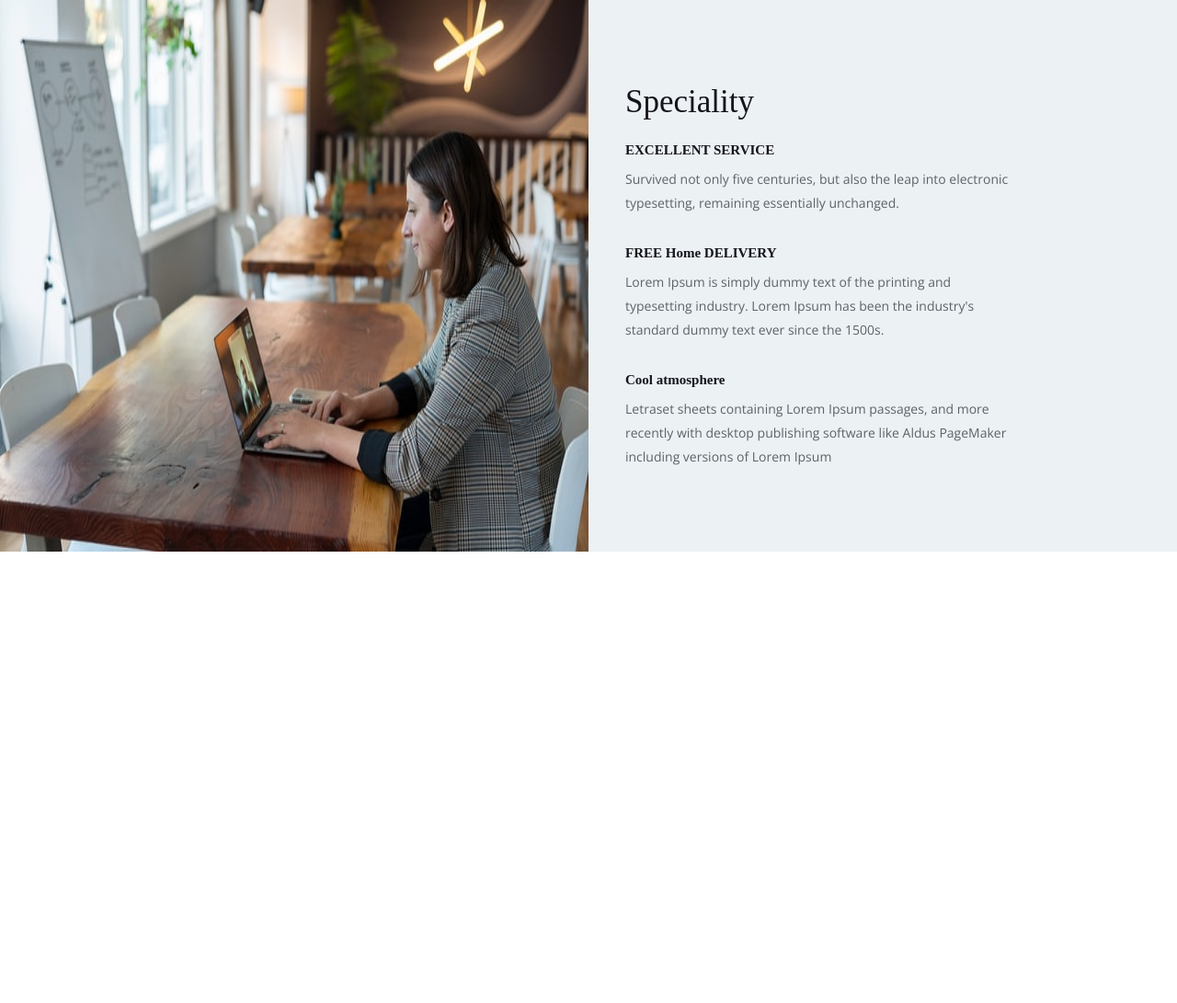
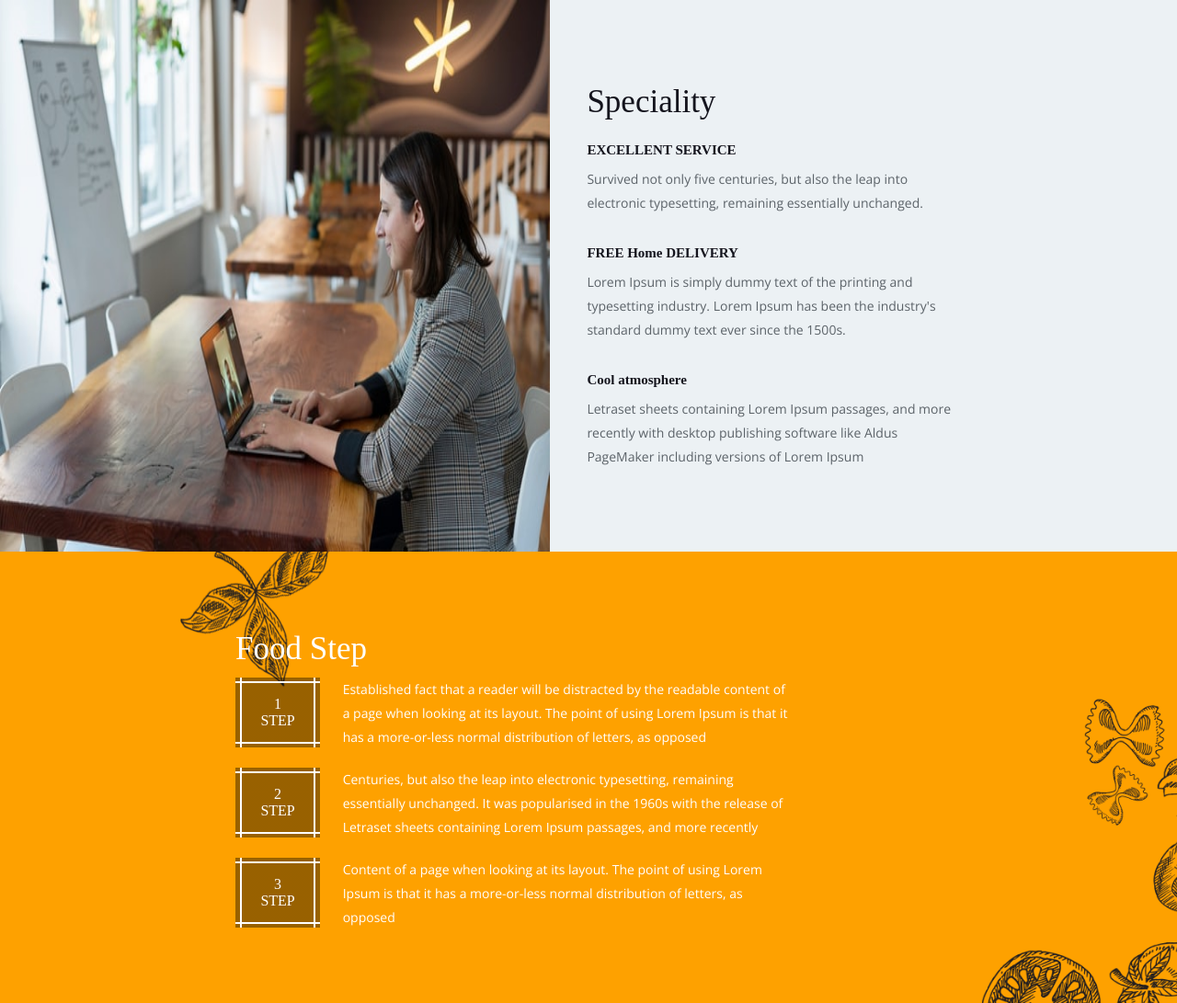
Before and after one commit to tomahawk535/WellnessLiving, a website: page src/index.html in a window 1280 px wide. Shown: the whole page at 92% size. Before the commit the page ends 800 px from the top, so only its background shows below. Drawn offline with nearby package versions, Linux system fonts and the light colour scheme; files that its build step writes are made by us from their sources.

Commit message:
added footer

```diff
--- a/src/index.html
+++ b/src/index.html
@@ -32,6 +32,41 @@
 
         </div>
     </header>
+    <footer>
+        <h2>Food Step</h2>
+        <div class="step">
+            <div class="step-item">
+                <div class="step-num">
+                    <span>1</span><br>
+                    <span>STEP</span>
+                </div>
+                <p>Established fact that a reader will be distracted by the readable content of a page when looking at
+                    its layout. The point of using Lorem Ipsum is that it has a more-or-less normal distribution of letters,
+                    as opposed</p>
+            </div>
+            <div class="step-item">
+                <div class="step-num">
+                    <span>2</span><br>
+                    <span>STEP</span>
+                </div>
+                <p>Centuries, but also the leap into electronic typesetting, remaining essentially unchanged. It was
+                    popularised in the 1960s with the release of Letraset sheets containing Lorem Ipsum passages, and more
+                    recently</p>
+            </div>
+            <div class="step-item">
+                <div class="step-num">
+                    <span>3</span><br>
+                    <span>STEP</span>
+                </div>
+                <p>Content of a page when looking at its layout. The point of using Lorem Ipsum is that it has a
+                    more-or-less normal distribution of letters, as opposed</p>
+            </div>
+        </div>
+        <div class="vertical-line">
+
+        </div>
+
+    </footer>
 
 <!--     custom script -->
     <script src="js/index.min.js"></script>
--- a/src/style/scss/style.scss
+++ b/src/style/scss/style.scss
@@ -37,15 +37,16 @@ header {
   display: flex;
   flex-wrap: wrap;
   background-color:  $header-bg-color;
+  padding-right: 15%;
   .brand-logo {
-    flex-basis: 50%;
+    flex-basis: 55%;
     img {
       width: 100%;
       height: 100%;
     }
   }
   .brand-info {
-    flex-basis: 50%;
+    flex-basis: 45%;
     padding: 6.25rem  2.5rem 5.625rem;
     h1 {
       @include main-headers;
@@ -59,17 +60,62 @@ header {
     p{
       @include paragraph;
       color: $header-p-color;
-      width: 75%;
       margin-top: 0.625rem;
     }
+  }
+}
+footer {
+  background-image: url("../../img/footer-bg.png");
+  background-repeat: no-repeat;
+  background-size: cover;
+  padding: 5.9375rem 20% 5rem;
+  color: $secondary-color;
+  display: flex;
+  flex-wrap: wrap;
+  h2 {
+    @include main-headers;
+    flex-basis: 100%;
+  }
+  .step {
+    flex-basis: 80%;
+    .step-item {
+      display: flex;
+      flex-wrap: wrap;
+      flex-basis: 100%;
+      align-items: stretch;
+      margin-top: 1.25rem;
+      .step-num {
+        flex-basis: 15%;
+        text-align: center;
+        background: linear-gradient(to right, transparent 5%, #fff 5% 8%, transparent 8% 92%, #fff 92% 95%,transparent 95%),
+        linear-gradient(rgba(0,0,0, 0.4) 5%, #fff 5% 8%, rgba(0,0,0, 0.4) 8% 92%, #fff 92% 95%,rgba(0,0,0, 0.4) 95%);
+        text-transform: uppercase;
+        height: 100%;
+        padding: 1.25rem;
+      }
+      p{
+        flex-basis: 80%;
+        @include paragraph;
+        margin-left: 1.75em;
+
+      }
+    }
+
   }
 }
 
 
 @media all and (max-width: 800px) {
   header {
+    padding: 0;
     .brand-logo, .brand-info {
       flex-basis: 100%;
     }
   }
+  footer {
+    padding: 3.9375rem 5% 2rem;
+    .step {
+      flex-basis: 100%;
+    }
+  }
 }
```
Also changed, not shown: src/img/footer-bg.png (added), src/style/style.min.css.
